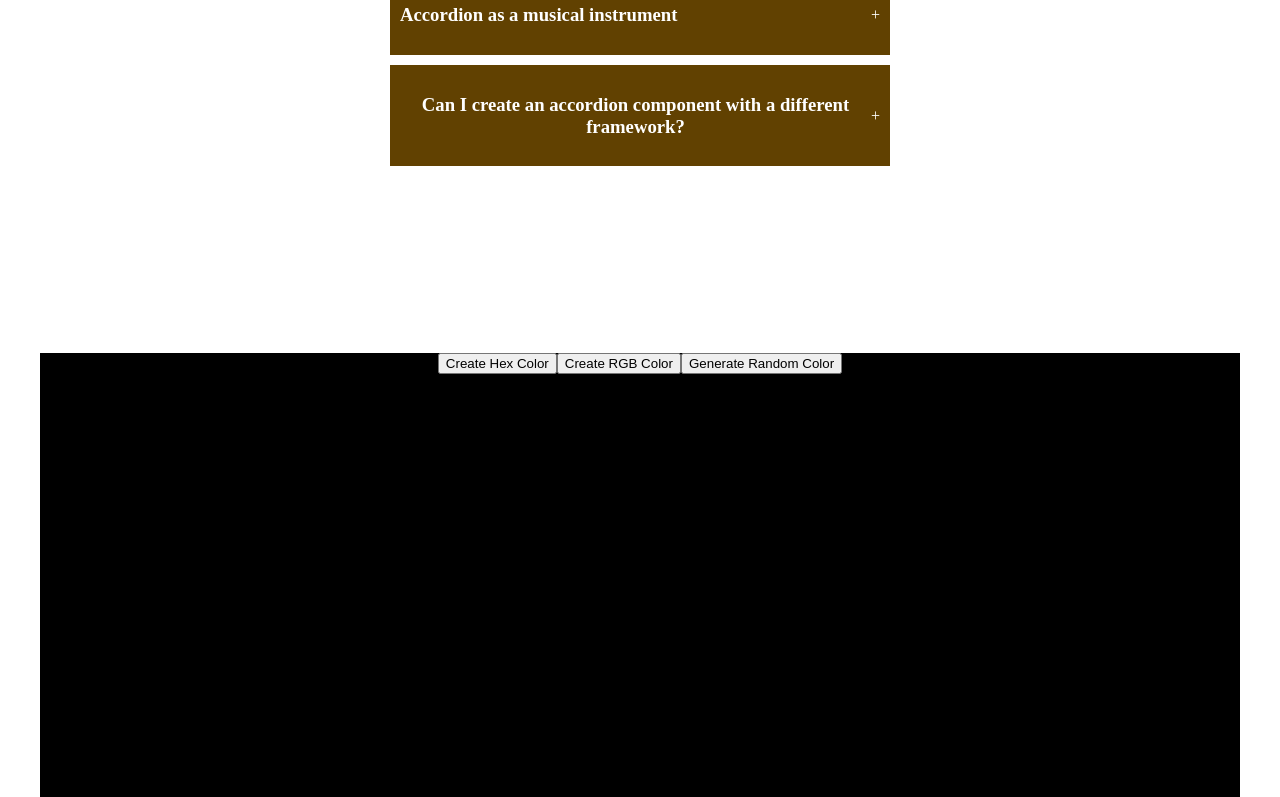
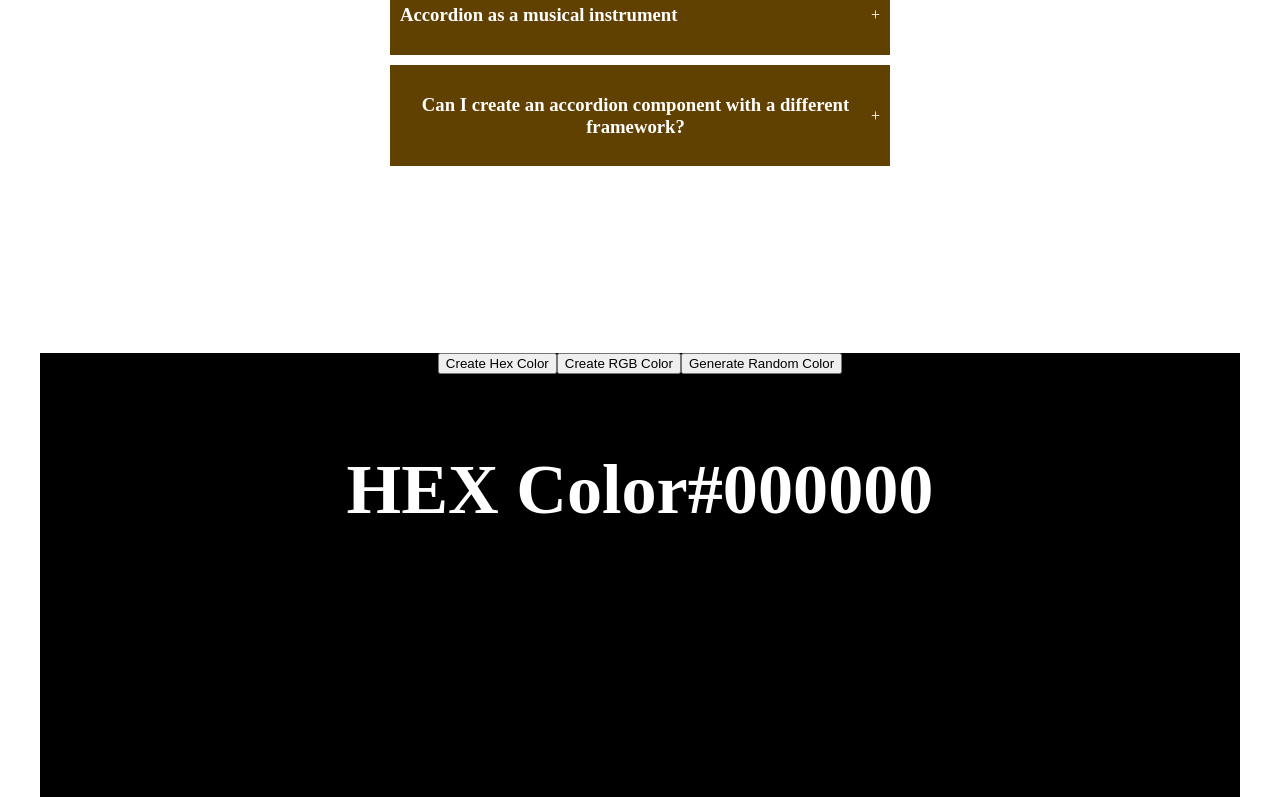
Before and after one commit to JW796/ReactJS-Interview-Projects, a React (Vite) app: page / in a window 1280 px wide. Shown: the part 487-1284 px from the top of the page. Built offline with nearby package versions, Linux system fonts and the light colour scheme.

Commit message:
WIP RGB Color

```diff
--- a/src/components/random color/index.jsx
+++ b/src/components/random color/index.jsx
@@ -21,7 +21,11 @@ export default function RandomColor() {
     }
 
     function handleCreateRandomRgbColor() {
+       const r = randomColorUtility(256);
+       const g = randomColorUtility(256);
+       const b = randomColorUtility(256);
 
+       setColor(rgb`${r}, ${g}, ${b}`);
     }
 
   return (
@@ -43,6 +47,17 @@ export default function RandomColor() {
       >
         Generate Random Color
       </button>
+      <div style={{
+        display: 'flex',
+        justifyContent: 'center',
+        alignItems: 'center',
+        color: '#fff',
+        fontSize: '60px',
+        marginTop: '5px',
+      }}>
+        <h3>{typeOfColor === 'rgb' ? 'RGB Color' : 'HEX Color'}</h3>
+        <h3>{color}</h3>
+      </div>
     </div>
   );
 }
```
